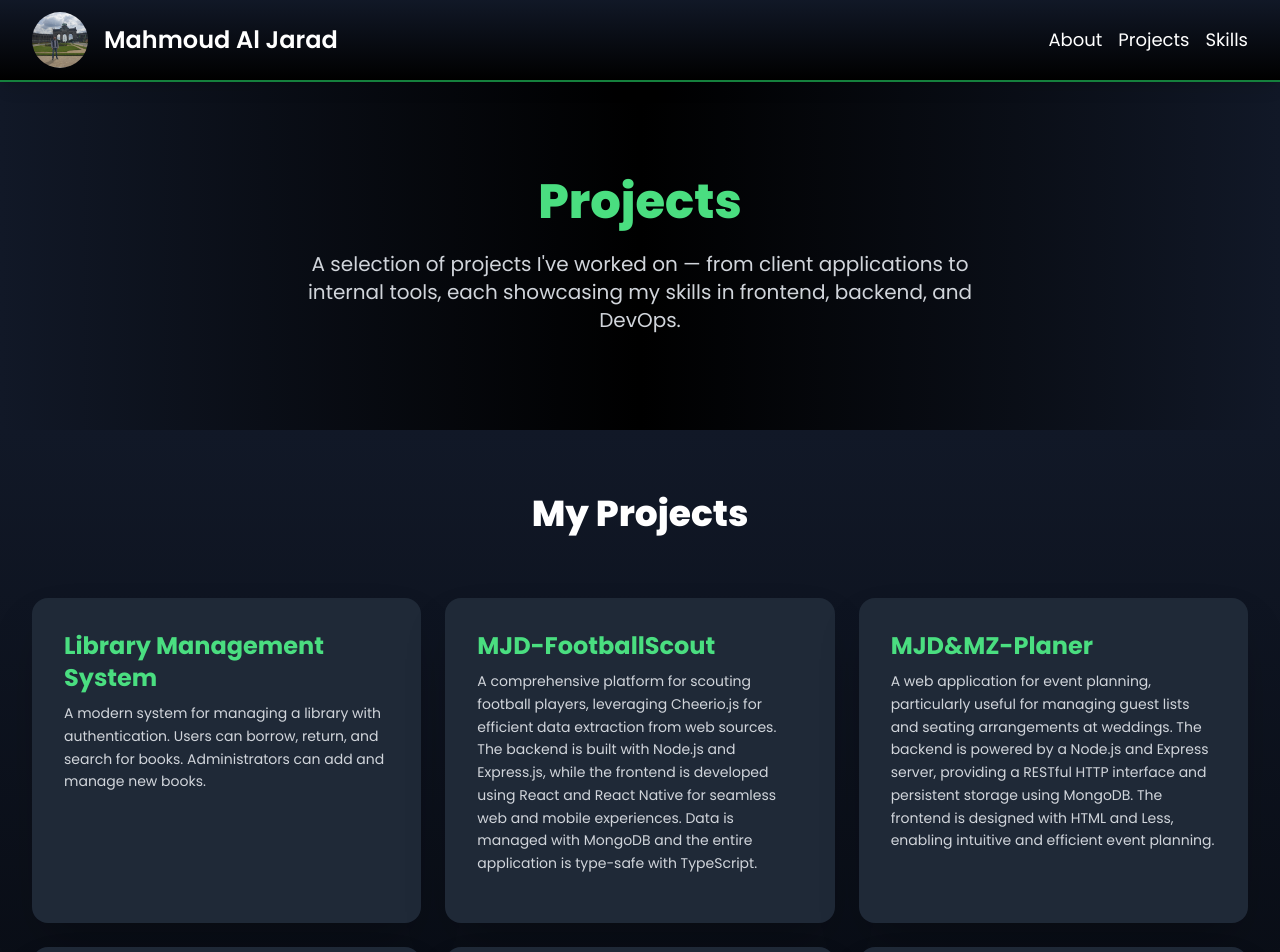
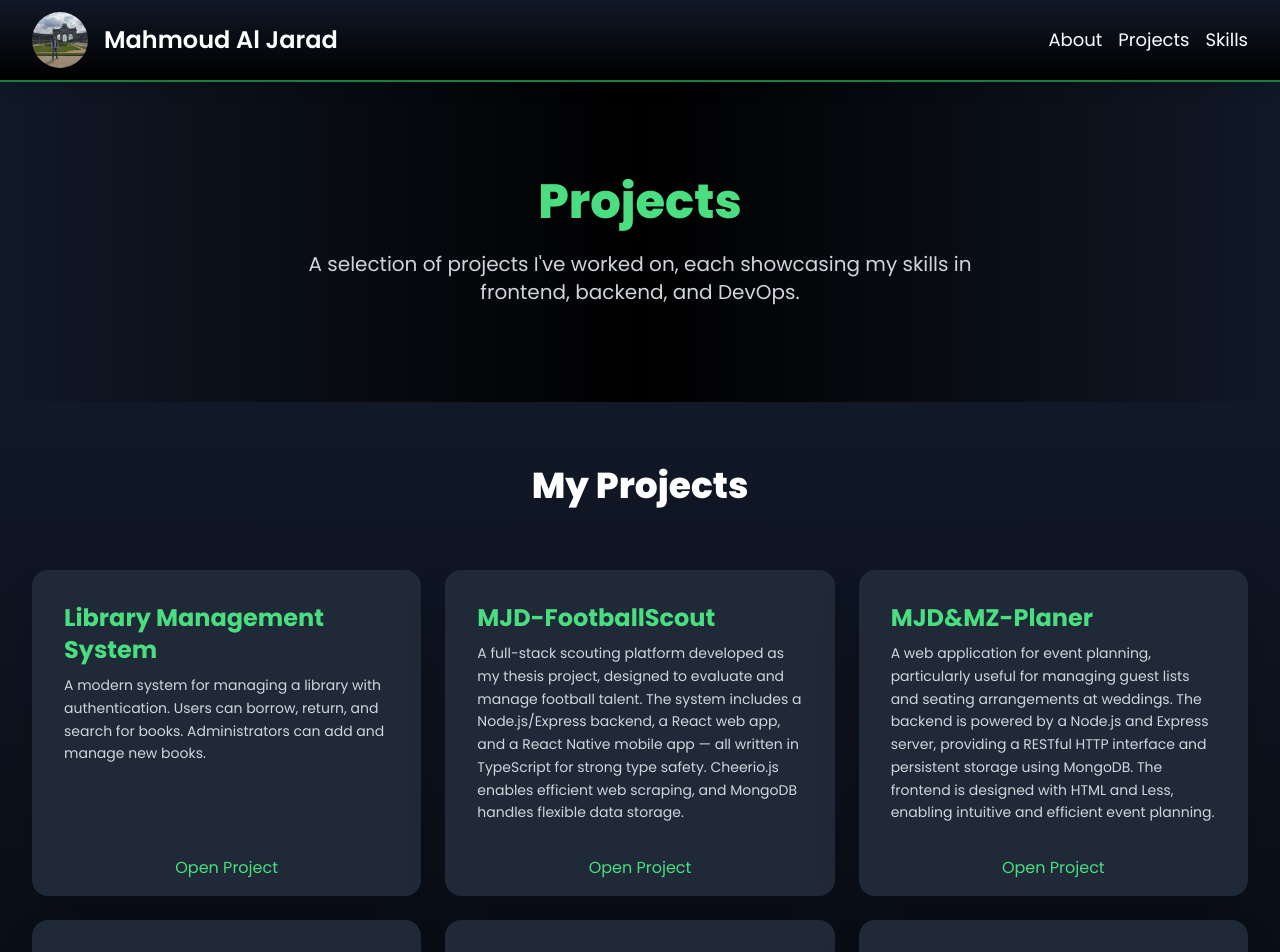
Before and after one commit to mahmoudjd/portfolio, a React (Create React App) app: page /projects in a window 1280 px wide. Shown: the top 952 px of the page. Built offline with nearby package versions, Linux system fonts and the light colour scheme.

Commit message:
Optimize Projects and create ProjectCard

```diff
--- /dev/null
+++ b/src/components/ProjectCard.tsx
@@ -0,0 +1,36 @@
+import {Link, useNavigate} from "react-router-dom";
+import {Card} from "./ui/card";
+import React from "react";
+
+interface Project {
+    id: string;
+    title: string;
+    description: string;
+    technologies: string[];
+    imageUrl: string;
+    link: string;
+    images?: string[];
+}
+
+export function ProjectCard({project} : {project: Project}) {
+    const navigation = useNavigate()
+    return (
+        <Card className="flex flex-col justify-between py-4">
+
+            <Link to={`/projects/${project.id}`} className="block h-full w-full">
+                <div className="flex flex-col justify-between p-4">
+                    <h2 className="text-2xl font-bold text-green-400 mb-2">
+                        {project.title}
+                    </h2>
+                    <p className="text-gray-300 text-sm mb-4 leading-relaxed">
+                        {project.description}
+                    </p>
+                </div>
+            </Link>
+            <button className="text-green-400 hover:text-green-300 cursor-pointer"
+                    onClick={() => navigation(`/projects/${project.id}`)}>
+                Open Project
+            </button>
+        </Card>
+    )
+}
--- a/src/components/Projects.tsx
+++ b/src/components/Projects.tsx
@@ -1,9 +1,8 @@
 import React from "react";
-import {projects} from "../data/projects";
-import {List} from "./ui/list";
-import {Card} from "./ui/card";
-import {Container} from "./ui/container";
-import {Link} from "react-router-dom"
+import { projects } from "../data/projects";
+import { Container } from "./ui/container";
+import {List, ListItem} from "./ui/list";
+import {ProjectCard} from "./ProjectCard";
 
 const Projects = () => {
   return (
@@ -14,18 +13,9 @@ const Projects = () => {
 
       <List grid>
         {projects.map((project, index) => (
-                    <Card key={index}>
-                        <Link to={`/projects/${project.id}`} className="block h-full w-full">
-                            <div className="flex flex-col justify-between p-4">
-                                <h2 className="text-2xl font-bold text-green-400 mb-2">
-                                    {project.title}
-                                </h2>
-                                <p className="text-gray-300 text-sm mb-4 leading-relaxed">
-                                    {project.description}
-                                </p>
-                            </div>
-                        </Link>
-                    </Card>
+            <ListItem key={index}>
+                <ProjectCard project={project} />
+            </ListItem>
         ))}
       </List>
     </Container>
--- a/src/data/projects.ts
+++ b/src/data/projects.ts
@@ -27,7 +27,7 @@ export const projects = [
         id: "2",
         title: "MJD-FootballScout",
         description:
-            "A comprehensive platform for scouting football players, leveraging Cheerio.js for efficient data extraction from web sources. The backend is built with Node.js and Express.js, while the frontend is developed using React and React Native for seamless web and mobile experiences. Data is managed with MongoDB and the entire application is type-safe with TypeScript.",
+            "A full-stack scouting platform developed as my thesis project, designed to evaluate and manage football talent. The system includes a Node.js/Express backend, a React web app, and a React Native mobile app — all written in TypeScript for strong type safety. Cheerio.js enables efficient web scraping, and MongoDB handles flexible data storage.",
         technologies: [
             "React",
             "React Native",
--- a/src/pages/ProjectsPage.tsx
+++ b/src/pages/ProjectsPage.tsx
@@ -11,7 +11,7 @@ const ProjectsPage = () => {
         <>
             <Hero
                 title="Projects"
-                subtitle="A selection of projects I've worked on — from client applications to internal tools, each showcasing my skills in frontend, backend, and DevOps."
+                subtitle="A selection of projects I've worked on, each showcasing my skills in frontend, backend, and DevOps."
             />
 
             <Projects/>
```
Lines whose indentation alone changed are shown as unchanged.
